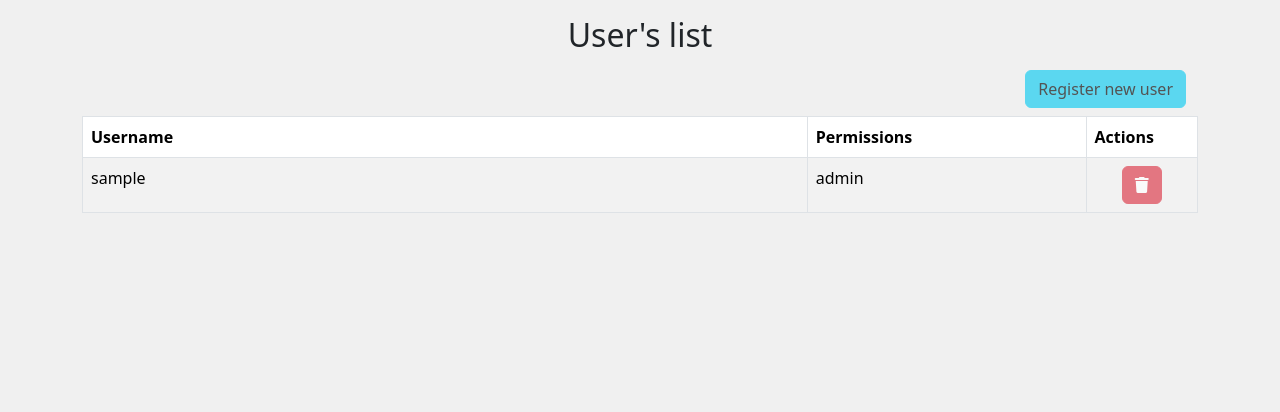
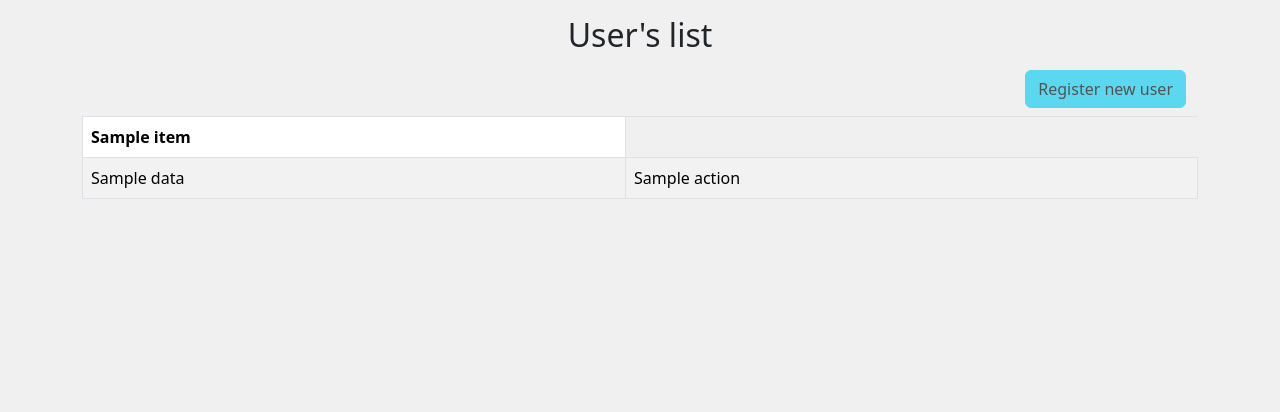
Before and after one commit to JesusBandez/proyecto_Ing_software, a Flask app: template src/templates/users_list/users_list.html in a window 1280 px wide. Shown: the part 58-470 px from the top of the page. Run offline with Flask 3, Linux system fonts and the light colour scheme; tables that the repository leaves empty hold one stand-in row (values such as "Sample post"); the template is opened without the code that fills it: values that come from a table or form of the project are taken from there, most other values are stand-ins (such as "Sample title", 1, 10 or a date in 2020).

Commit message:
Added a generic list

```diff
--- a/main.py
+++ b/main.py
@@ -1,4 +1,4 @@
-from flask import Flask
+from flask import Flask, redirect, url_for
 from src.config import DevConfig
 from src.models import db
 
@@ -12,4 +12,8 @@ from src.routes.Logger import logger
 
 db.init_app(app)
 if __name__== '__main__':
-    app.run(host="0.0.0.0", port=7070)
+    app.run()
+
+@app.route('/')
+def root():
+    return redirect(url_for('login'))
--- /dev/null
+++ b/src/templates/generics/generic_list.html
@@ -0,0 +1,33 @@
+<div class="row">
+    <div class="col-12">
+        <table class="table table-bordered table-striped">
+            <thead>
+                <tr>
+                    {% for item in list_context['list_header']%}
+                    <th scope="col" style="{{item['style']}}">{{item['label']}}</th>
+                    {% endfor %}
+                </tr>
+            </thead>
+            <tbody>
+                {% if list_context['list_body']| length == 0 -%}
+                <tr>
+                    <td>Empty list</td>
+                </tr>
+                {% else -%}
+                {% for item in list_context['list_body'] %}
+                <tr>
+                    {% for data in item['data'] %}
+                    <td> {{data}}</td>
+                    {% endfor%}
+                    <td>
+                        {% for action in item['actions']%}
+                        {{action | safe}}
+                        {% endfor%}
+                    </td>
+                </tr>
+                {% endfor %}
+                {% endif %}
+            </tbody>
+        </table>
+    </div>
+</div>
--- a/src/templates/users_list/users_list.html
+++ b/src/templates/users_list/users_list.html
@@ -10,50 +10,6 @@
     <a href="{{url_for('new_user')}}" class="btn btn-info">Register new user</a>
     {% endif %}
   </div>
-
-    <div class="row">
-      <div class="col-12">
-        <table class="table table-bordered table-striped">
-          <thead>
-            <tr>
-              <th scope="col" style="width: 65%">Username</th>
-              <th scope="col" style="width: 25%">Permissions</th>
-              <th scope="col" style="width: 10%">Actions</th>
-            </tr>
-          </thead>
-          <tbody>
-            {% if not users -%}
-            <tr>
-                <td>Empty users list</td>
-                <td>N/A</td>
-                <td>N/A</td>
-            </tr>
-            {% else -%}
-            {% for user in users %}
-            <tr>
-                <td>{{user.username}}</td>
-                <td>{{user.role}}</td>
-                <td>
-                  <form class="text-center" method="post">
-                    {% if not session.get('user') or session['user'].role == 'user'%}
-                    <button method="post" class="btn btn-danger" disabled>
-                        <i class="fa fa-trash" aria-hidden="true"></i>
-                    </button>
-                    {% else %}
-                    <button method="post" class="btn btn-danger"
-                    name="id" value="{{user.id}}"
-                            formaction="{{url_for('delete_user')}}">
-                        <i class="fa fa-trash" aria-hidden="true"></i>
-                    </button>
-                    {% endif %}
-                  </form>
-                </td>
-              </tr>
-            {% endfor %}
-            {% endif %}
-          </tbody>
-        </table>
-      </div>
-    </div>
+  {% include  'generics/generic_list.html' %}
 </div>
 {% endblock %}
```
Also changed, not shown: src/routes/Users_list/users_list.py (+35 -2 lines). Lines whose indentation alone changed are shown as unchanged.
